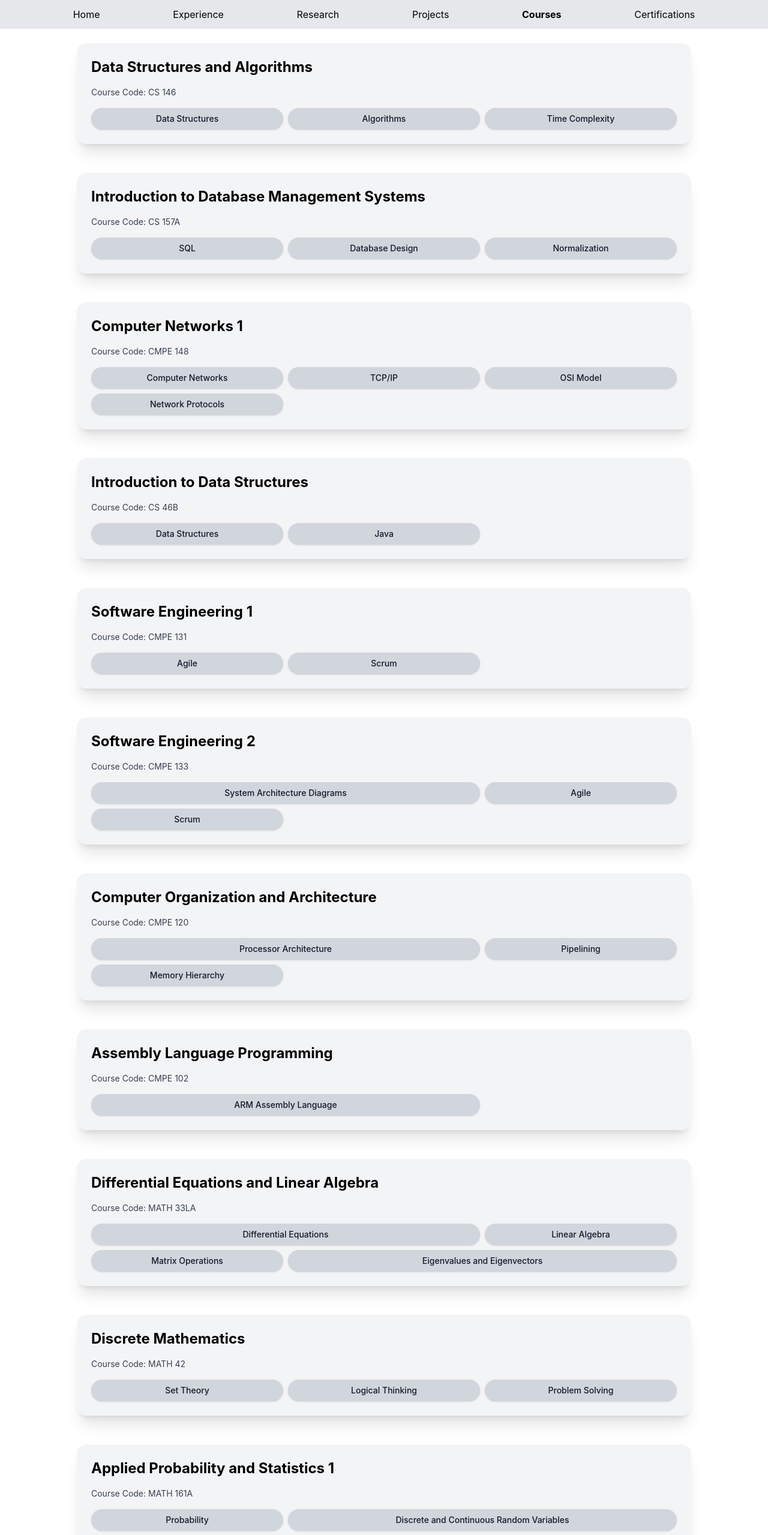
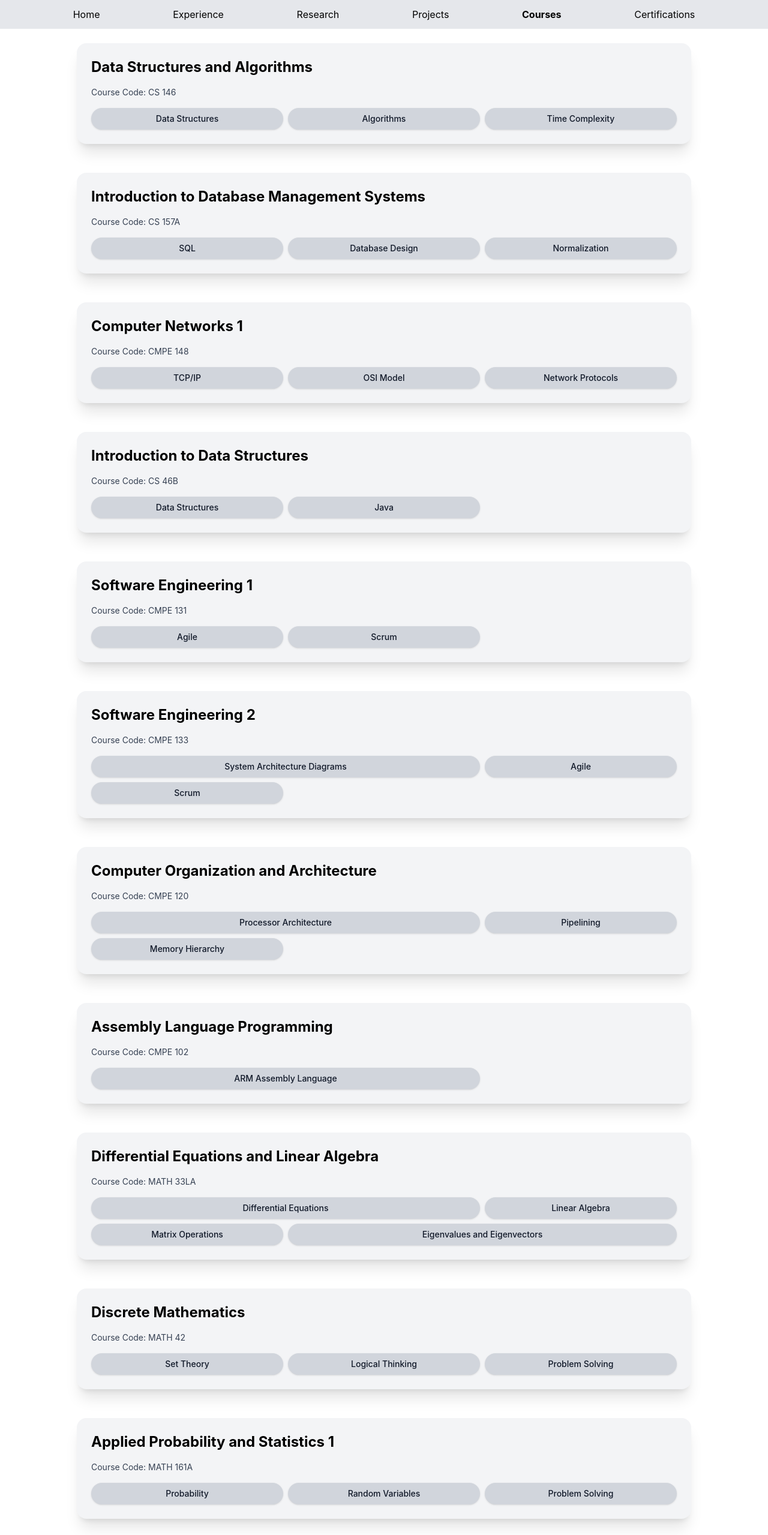
Before and after one commit to arjunsudheer/personal-website, a React (Vite) app: page /#/courses in a window 1280 px wide. Shown: the top 2559 px of the page at 60% size. Built offline with nearby package versions, Linux system fonts and the light colour scheme.

Commit message:
Update top skills
Update text to avoid overflow on smaller screens

```diff
--- a/src/pages/Certifications.tsx
+++ b/src/pages/Certifications.tsx
@@ -6,7 +6,7 @@ const Certifications = () => {
 			<InfoCard
 				title='Machine Learning'
 				keyHighlights={["Offered By: DeepLearning.AI"]}
-				topSkills={["Supervised Learning", "Unsupervised Learning"]}
+				topSkills={["Supervised Machine Learning", "Unsupervised Machine Learning"]}
 				textRight={false}
 				url='https://www.coursera.org/account/accomplishments/specialization/TFVH59H5YMEJ?utm_source=link&utm_medium=certificate&utm_content=cert_image&utm_campaign=pdf_header_button&utm_product=s12n'
 				internalLink={false}
--- a/src/pages/Courses.tsx
+++ b/src/pages/Courses.tsx
@@ -22,7 +22,7 @@ const Courses = () => {
 			<InfoCard
 				title='Computer Networks 1'
 				keyHighlights={["Course Code: CMPE 148"]}
-				topSkills={["Computer Networks", "TCP/IP", "OSI Model", "Network Protocols"]}
+				topSkills={["TCP/IP", "OSI Model", "Network Protocols"]}
 				textRight={false}
 				url='https://catalog.sjsu.edu/preview_course_nopop.php?catoid=17&coid=157668'
 				internalLink={false}
@@ -91,7 +91,7 @@ const Courses = () => {
 			<InfoCard
 				title='Applied Probability and Statistics 1'
 				keyHighlights={["Course Code: MATH 161A"]}
-				topSkills={["Probability", "Discrete and Continuous Random Variables", "Problem Solving"]}
+				topSkills={["Probability", "Random Variables", "Problem Solving"]}
 				textRight={false}
 				url='https://catalog.sjsu.edu/preview_course_nopop.php?catoid=17&coid=159819'
 				internalLink={false}
@@ -107,7 +107,7 @@ const Courses = () => {
 			<InfoCard
 				title='Engineering Reports'
 				keyHighlights={["Course Code: ENGR 100W"]}
-				topSkills={["Technical Writing", "Report Writing", "Communication Skills"]}
+				topSkills={["Technical Writing", "Report Writing", "Communication/Presenting Skills"]}
 				textRight={false}
 				url='https://catalog.sjsu.edu/preview_course_nopop.php?catoid=17&coid=161487'
 				internalLink={false}
```
